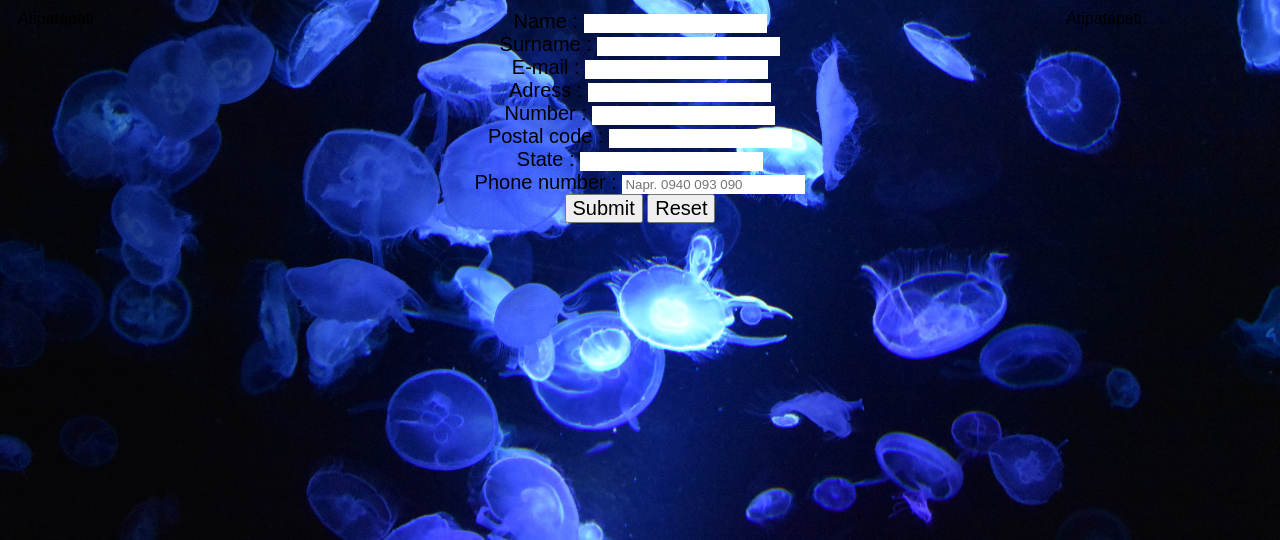
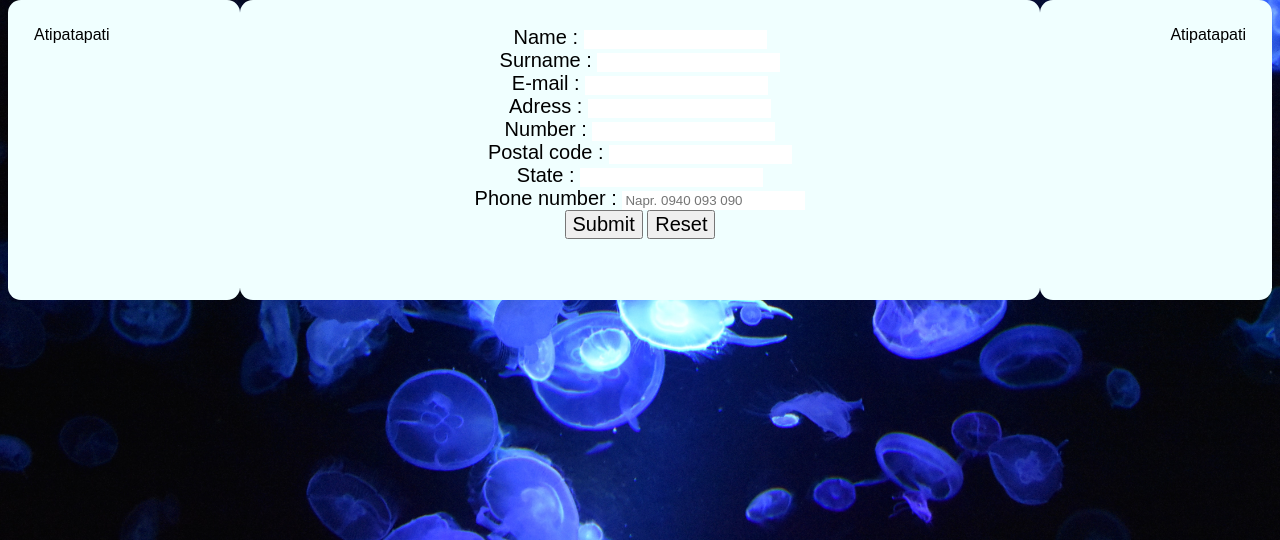
Before and after one commit to FilipSajna/ESPIot, a PHP site: page /phpform.php in a window 1280 px wide. Shown: the part 155-695 px from the top of the page. Run offline with PHP 8.4, Linux system fonts and the light colour scheme.

```diff
--- a/phpform.php
+++ b/phpform.php
@@ -40,14 +40,24 @@ body {
 
 .left {
     grid-area: left;
+    background: rgba(240,255,255);
+    border-radius: 0.8rem;
+    padding: 26px;
 }
 
 .middle {
     grid-area: middle;
+    background: rgba(240,255,255);
+    border-radius: 0.8rem;
+    padding: 26px;
 }
 
 .right {
     grid-area: right;
+    text-align: right;
+    background: rgba(240,255,255);
+    border-radius: 0.8rem;
+    padding: 26px;
 }
 
 .footer {
```
